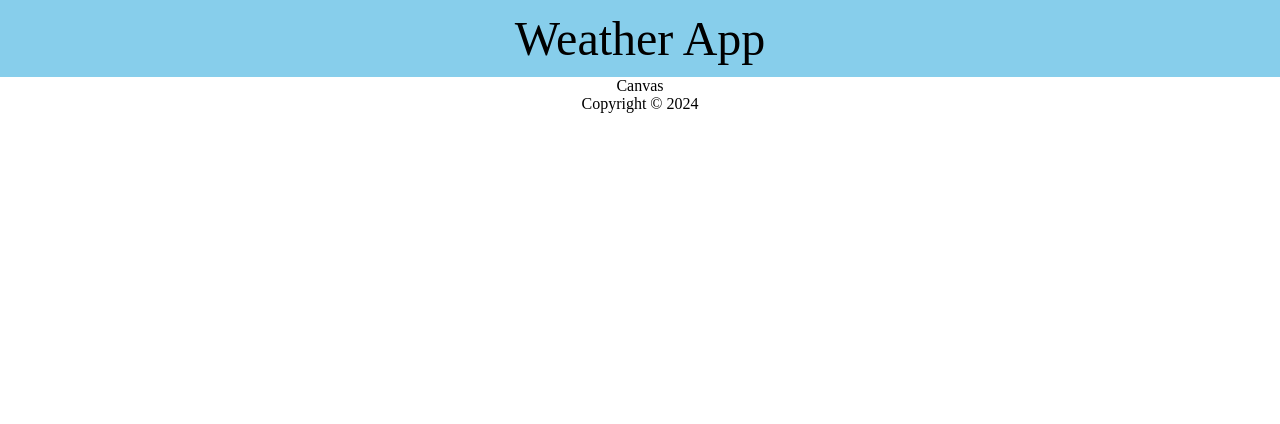
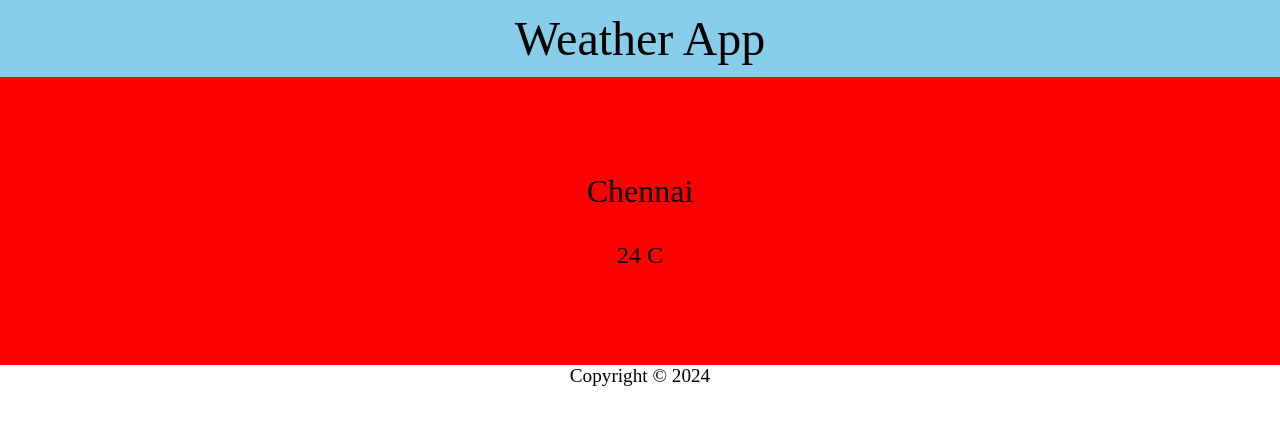
Before and after one commit to cnadityasai/Weather-App, a React (Create React App) app: page / in a window 1280 px wide. Shown: the top 424 px of the page. Built offline with nearby package versions, Linux system fonts and the light colour scheme; a web font is replaced by a local one.

Commit message:
Add fundamental canvas

```diff
--- a/public/styles.css
+++ b/public/styles.css
@@ -1,5 +1,6 @@
 body {
     margin: 0;
+    height: 100vh;
     display: flex;
     flex-direction: column;
 }
@@ -19,13 +20,33 @@ header {
 }
 
 .canvas {
-    flex: 1;
+    flex-grow: 1;
     display: flex;
     justify-content: center;
     align-items: center;
+    width: 100%;
+    background-color: red;
+}
+
+.contentBox {
+    padding: 6rem 2rem;
+    text-align: center;
+}
+
+#cityName {
+    font-size: 2rem;
+}
+
+#currTemp {
+    font-size: 1.5rem;
+    padding-top: 2rem;
 }
 
 footer {
     width: 100%;
+    height: 7%;
     text-align: center;
+    justify-content: flex-end;
+    box-sizing: border-box;
+    font-size: 1.2rem;
 }
--- a/src/components/Canvas/canvas.jsx
+++ b/src/components/Canvas/canvas.jsx
@@ -2,7 +2,12 @@ import React from "react";
 import "./canvas.css";
 
 const canvas = () => {
-  return <div className="canvas">Canvas</div>;
+  return <div className="canvas">
+      <div className="contentBox">
+        <div id="cityName"> Chennai </div>
+        <div id="currTemp"> 24 C </div>
+      </div>
+    </div>;
 };
 
 export default canvas;
```
